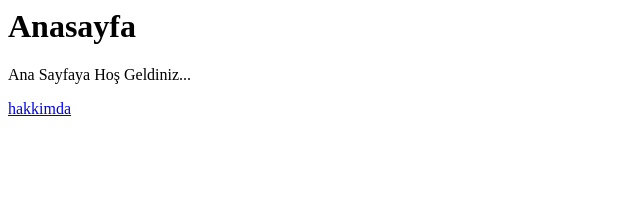
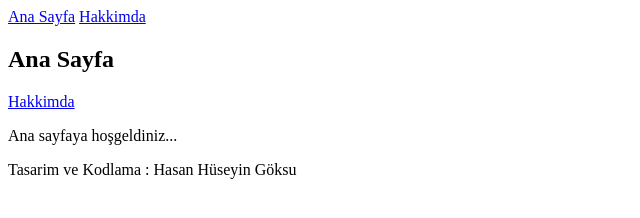
Before and after one commit to H-Goksu/ilkprojem, a plain HTML site: page index.html in a window 1280 px wide. Shown: the whole page, without its empty margins (0-640 px from the left). Drawn offline with Linux system fonts and the light colour scheme.

Commit message:
Genel kodlar eklendi

```diff
--- a/index.html
+++ b/index.html
@@ -1,10 +1,30 @@
-<html>
-  <head>
-    <title>Anasayfa</title>
-       </head>
+<!DOCTYPE html>
+<html lang="tr">
+
+<head>
+    <meta charset="UTF-8">
+    <meta name="viewport" content="width=device-width, initial-scale=1.0">
+    <title>Ana Sayfa</title>
+</head>
 
 <body>
-<h1>Anasayfa</h1>
-    <p>Ana Sayfaya Hoş Geldiniz...</p>
-<a href="hakkimda.html">hakkimda</a>
+    <header>
+        <nav>
+            <a href="index.html">Ana Sayfa</a>
+            <a href="hakkimda.html">Hakkimda</a>
+        </nav>
+    </header>
+    <section>
+        <h1>Ana Sayfa</h1>
+        <a href="hakkimda.html">Hakkimda</a>
+
+        <p>Ana sayfaya hoşgeldiniz...</p>
+    </section>
+    <footer>
+        <p>Tasarim ve Kodlama : Hasan Hüseyin Göksu</p>
+    </footer>
+
+
+</body>
+
 </html>
```
